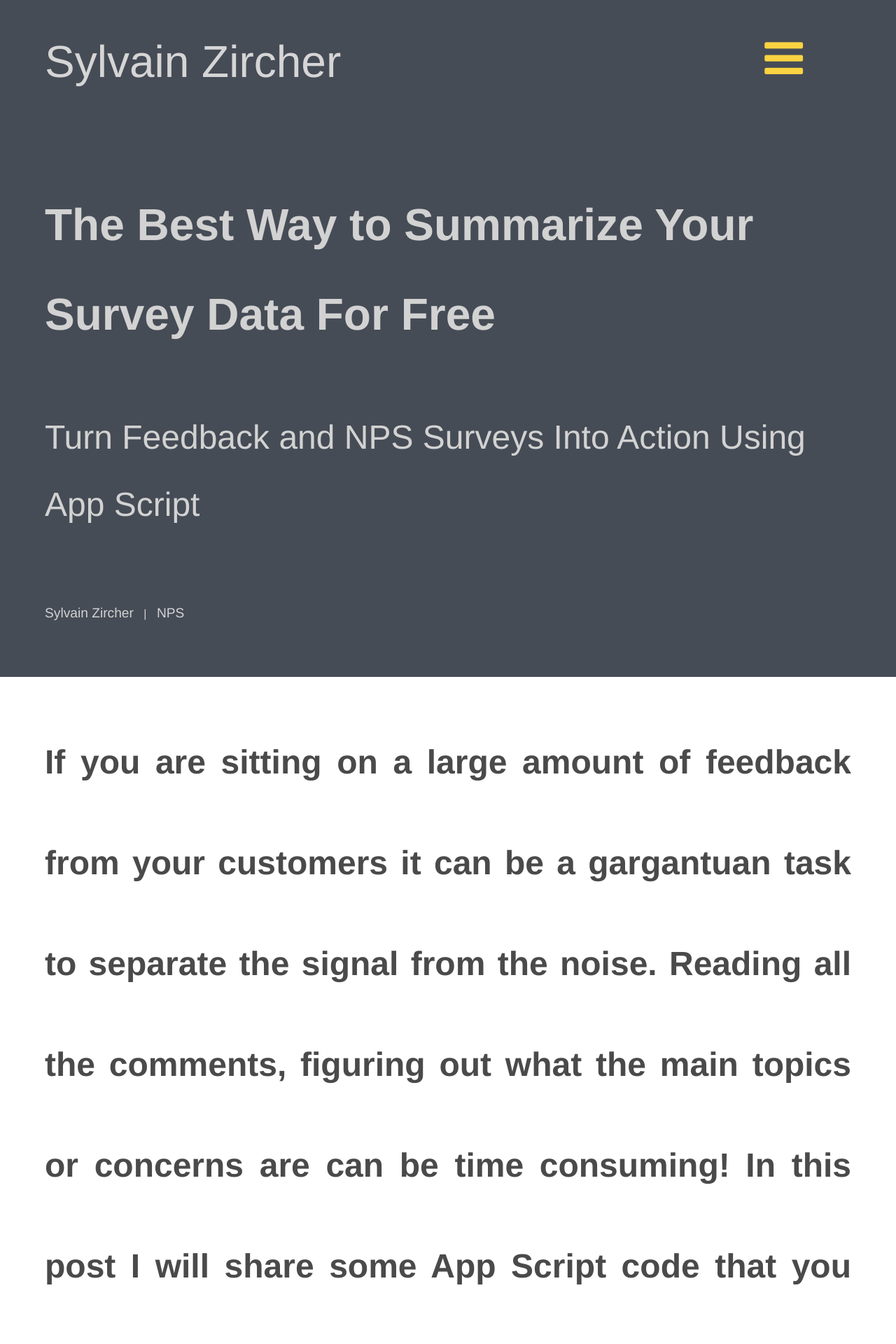
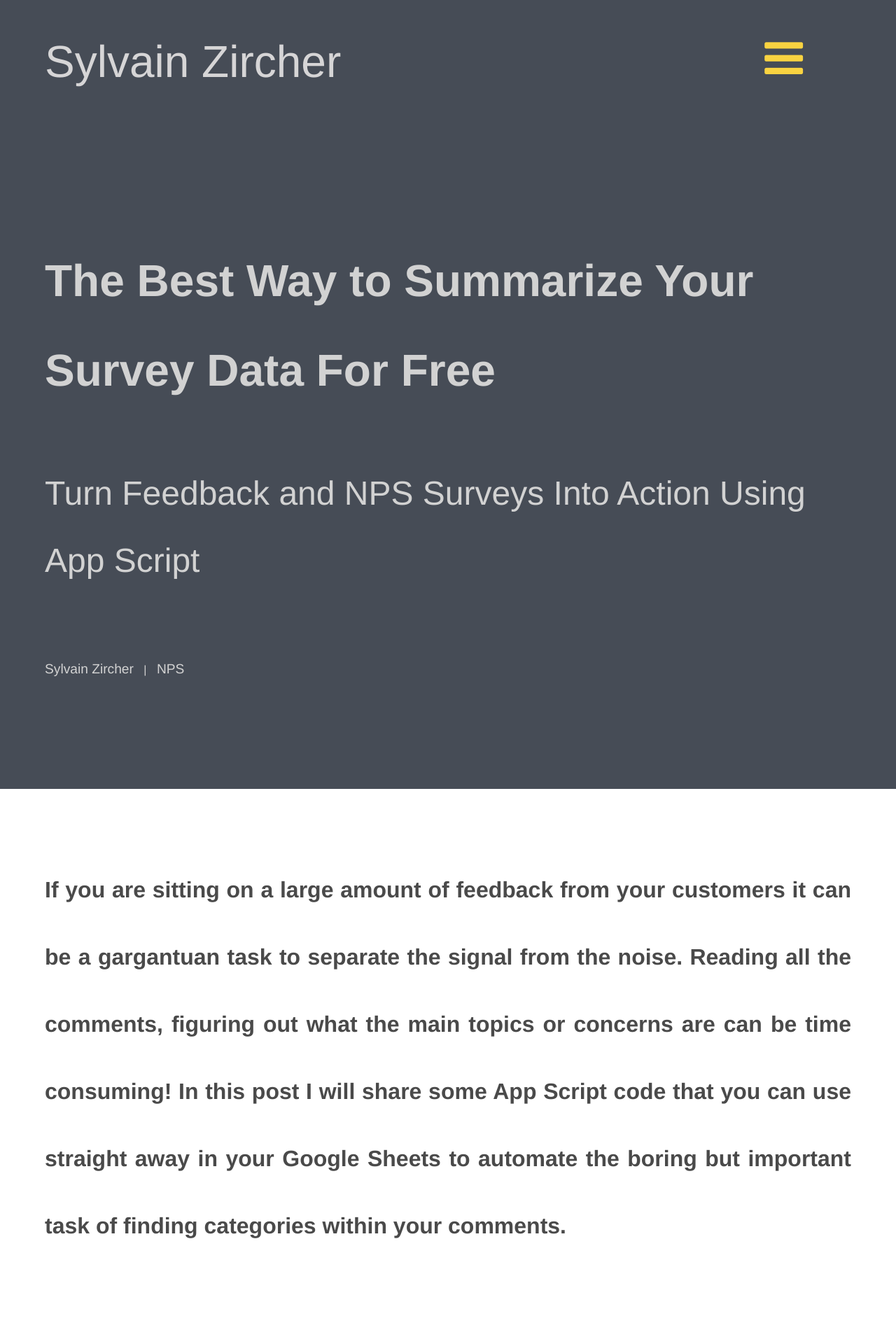
Before and after one commit to sylvainzircher/sylvainzircher.github.io, a Jekyll site: the page built from _posts/blog/2020-06-01-NPS-tools.html, in a window 1280 px wide. Shown: the top 1920 px of the page at 70% size. Built offline with Jekyll 4.4.1, drawn with Linux system fonts in a browser that asks for light colours; nearby versions of some CDN libraries.

Commit message:
Tweaking Responsiveness of blog posts

```diff
--- a/_sass/layout/_blog.scss
+++ b/_sass/layout/_blog.scss
@@ -106,7 +106,6 @@ blockquote .before {
   left: 50%;
   transform: translate(-50%, -50%);
   width: $blogDesktopWidth;
-  display: inline-block;
 }
 
 .article-header .text h1 {
@@ -260,8 +259,8 @@ blockquote .before {
     transform: none;
     margin: 0 auto;
     display: block;
-    padding-top: 5em;
-    padding-bottom: 5em;
+    padding-top: 10em;
+    padding-bottom: 10em;
   }
 
 
@@ -280,16 +279,18 @@ blockquote .before {
   }
 
   .article .intro {
-    font-size: $mobileParagraphFontSize;
+    font-size: $mobileBlogParagraphFontSize;
     line-height: $mobileBlogLineHeight;
     font-weight: bold;
-    margin-bottom: $mobileParagraphMargin;
+    margin-top: $mobileParagraphMargin;
+    margin-bottom: 4em;
   }
 
   .article p {
     font-size: $mobileBlogParagraphFontSize;
     line-height: $mobileBlogLineHeight;
-    margin-bottom: $mobileParagraphMargin;
+    margin-top: 4em;
+    margin-bottom: 4em;
   }
 
   .author {
@@ -300,15 +301,16 @@ blockquote .before {
     font-size: $mobileBlogCategoryFontSize;
   }
 
-  .article h3{
+  .article h3 {
     font-size: $mobileParagraphFontSize;
+    line-height: 1.6em;
     margin-top: $mobileParagraphMargin;
     margin-bottom: $mobileParagraphMargin;
   }
 
   .article a {
-    font-size: $mobileBlogParagraphFontSize;
-    line-height: $mobileBlogLineHeight;
+    font-size: 1.4em;
+    line-height: 1.6em;
   }
 
   img {
```
